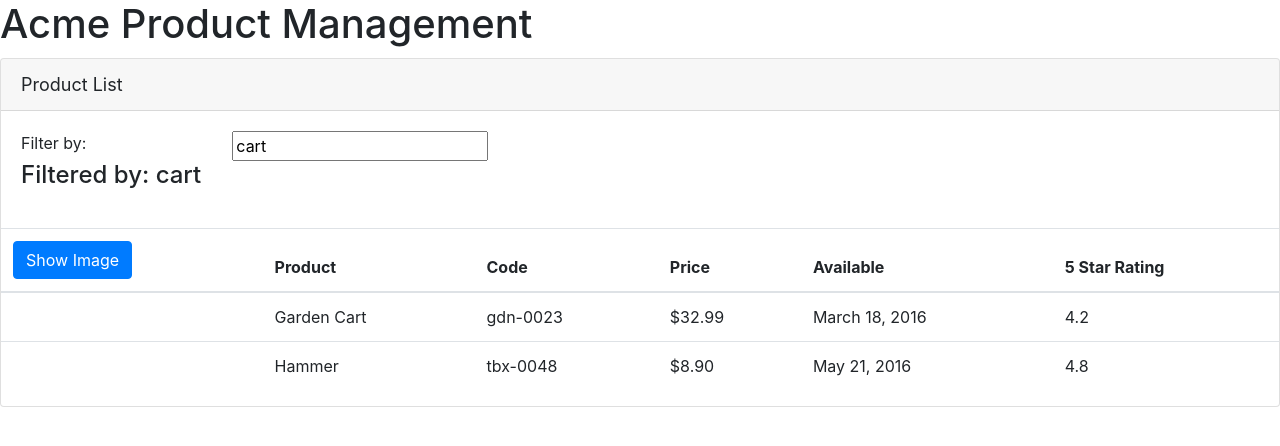
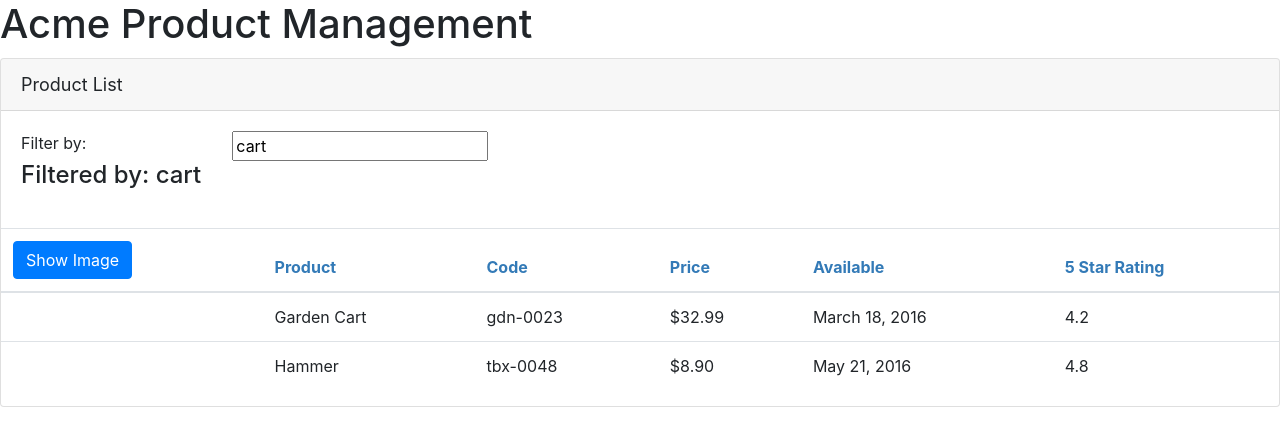
Before and after one commit to ersenbasaransen/angular-apm, an Angular app: page /welcome in a window 1280 px wide. Shown: the top 446 px of the page. Built offline with nearby package versions, Linux system fonts and the light colour scheme.

Commit message:
041. Encapsulating Component Styles: Added thead style to product list

```diff
--- /dev/null
+++ b/src/app/products/product-list.component.css
@@ -0,0 +1,3 @@
+thead {
+    color : #337ab7
+}
--- a/src/app/products/product-list.component.ts
+++ b/src/app/products/product-list.component.ts
@@ -3,7 +3,8 @@ import { IProduct } from "./product";
 
 @Component({
     selector : 'pm-products',
-    templateUrl : './product-list.component.html'
+    templateUrl : './product-list.component.html',
+    styleUrls: [ './product-list.component.css' ]
 })
 export class ProductListComponent {
     pageTitle : string = 'Product List';
```
